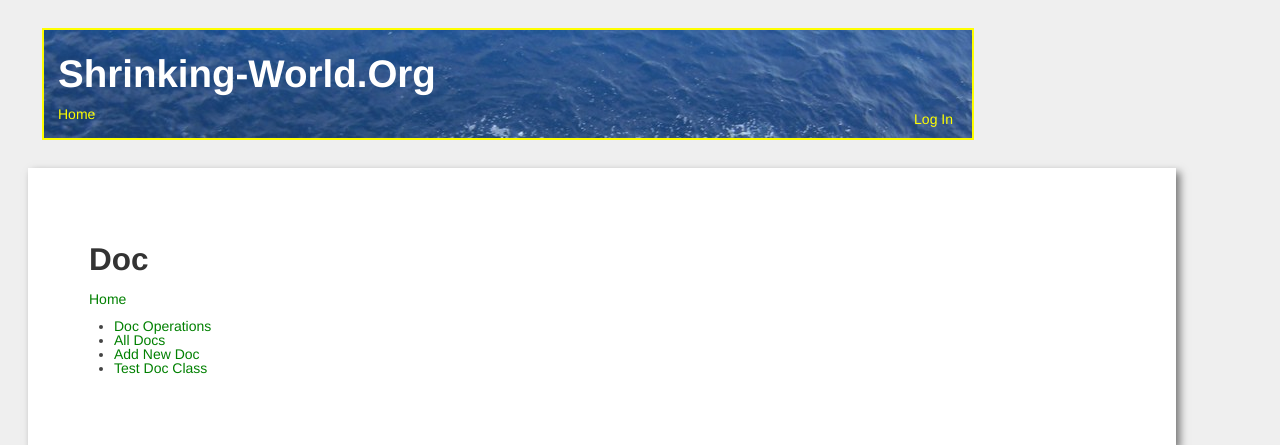
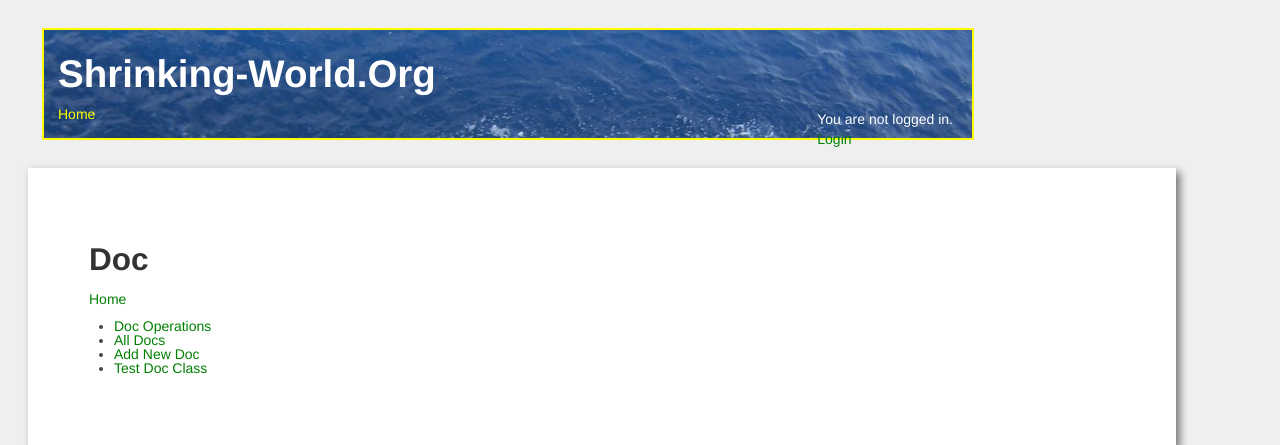
Before and after one commit to Mark-Seaman/SeamanTech, a Django app: page /doc in a window 1280 px wide. Shown: the top 445 px of the page. Run offline with Django 3.2, Linux system fonts and the light colour scheme; some libraries are stand-ins or nearby versions.

Commit message:
Fix login

```diff
--- a/app/templates/layout.html
+++ b/app/templates/layout.html
@@ -16,7 +16,8 @@
   </head>
   <body>
 
-    {% block user %} {% endblock %}
+    <!--
+      -->
 
     {% block banner %}
     <div class='header'>
@@ -28,39 +29,24 @@
         {% endif %}
 
 
+        {% block user %}
         <div style='float:right'>
-          <p>
-            {% if user.is_authenticated and user.is_staff %}
-                <a class='hlink' href="/logout">Log out</a>
-                <span class='hlink'>
-                  <strong>{% firstof user.first_name user.username %}</strong>.
-                </span>
-                <!--
-                <span style='color:white'>Logged in as,
-                <a href="/password_change">Change password</a>
-                </span>
-                -->
-            {% else %}
-                <!--
-                <span style='color:white'>Not logged in</span>
-                <span style='color:white'>{{ user }}</span>
-                -->
-                <a class='hlink' href="/login">Log In</a>
-            {% endif %}
-          </p>
+          {% if user.is_authenticated and user.is_staff %}
+          Logged in as,
+          <strong>{% firstof user.first_name user.username %}</strong>.
+          <!-- <a href="/password_change">Change password</a> -->
+          <a href="/logout">Log out</a>
+          {% else %}
+          You are not logged in.
+          <p><a href='/login/?next=/'>Login</a></p>
+          {% endif %}
+        </div>
+        {% endblock %}
 
-        </div>
 
         {% block navbar %}
         <p>
-          <span class='hlink'>
-          <a  class='hlink' href="/">Home</a>&nbsp;&nbsp;&nbsp;
-          <!--
-          {% if user.is_authenticated and user.is_staff %}
-              <a class='hlink' href='/{{ title }}/edit'>Edit</a>&nbsp;&nbsp;&nbsp;
-          {% endif %}
-          -->
-          </span>
+          <a  class='hlink' href="/">Home</a>
         </p>
         {% endblock %}
 
```
Also changed, not shown: app/app/settings.py (+10 -14 lines).
